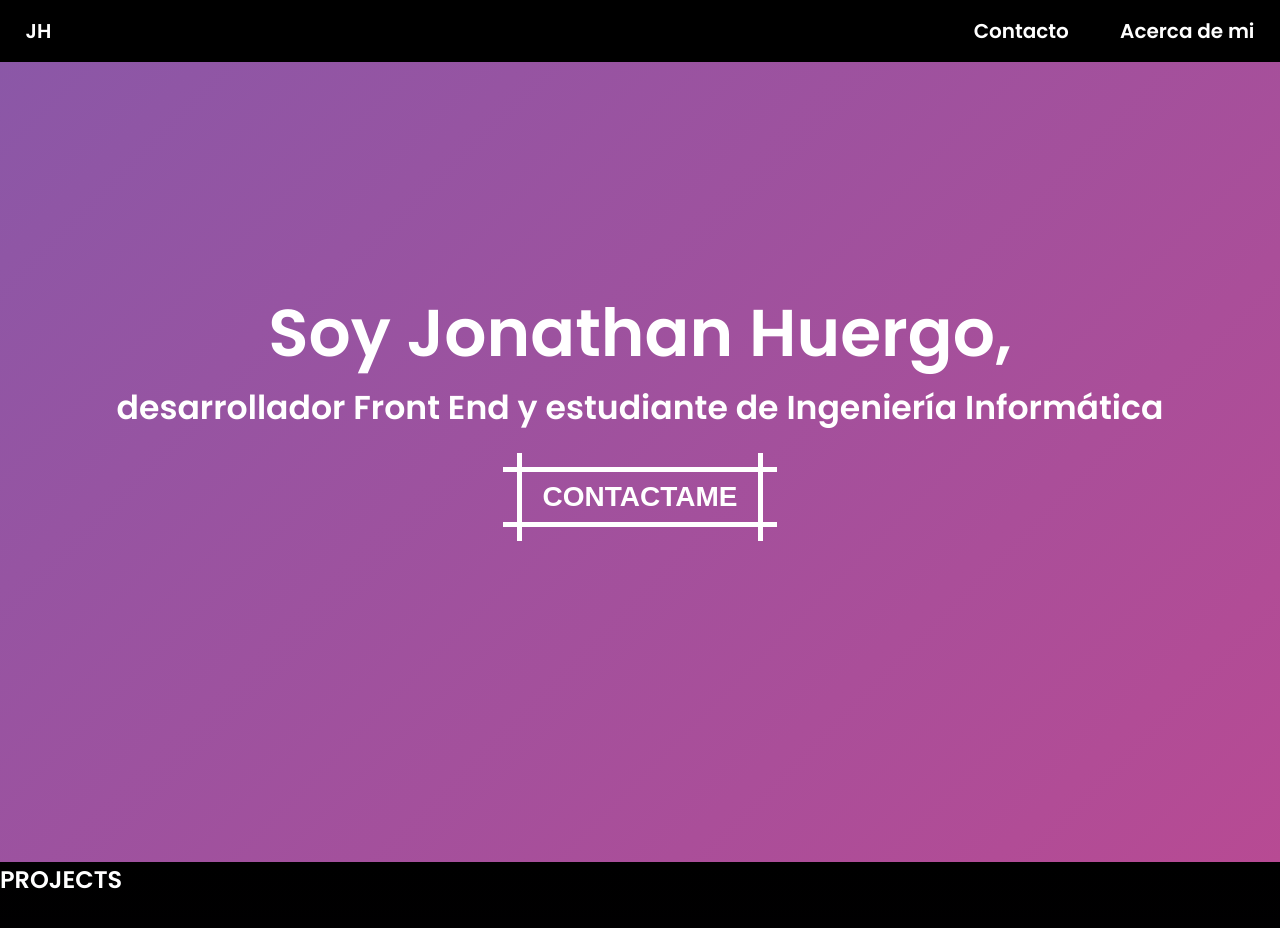
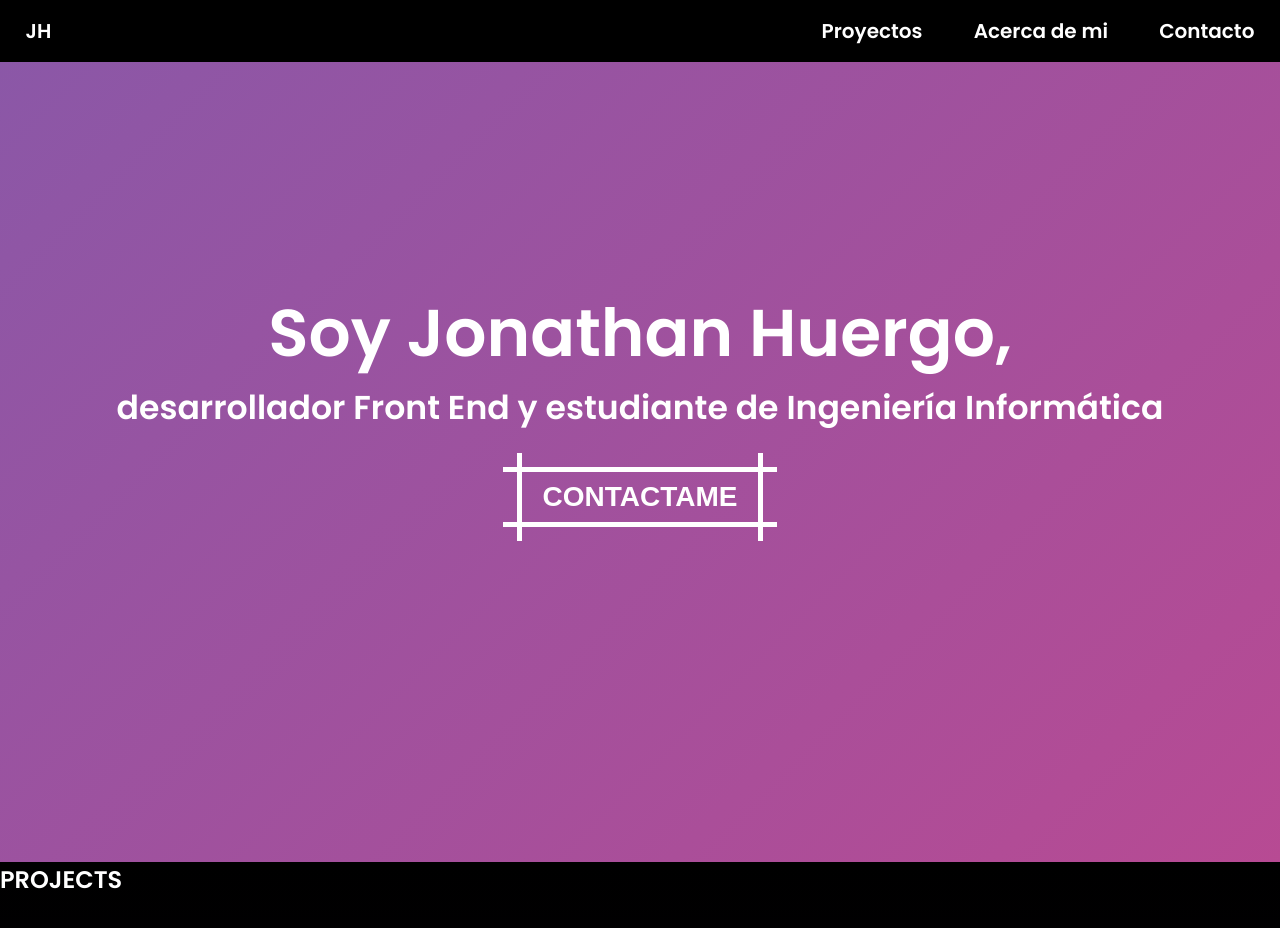
Before and after one commit to JonyHuergo/jhuergo2, a Next.js app: page / in a window 1280 px wide. Shown: the top 928 px of the page. Built offline with nearby package versions, Linux system fonts and the light colour scheme.

Commit message:
Add projects link to navbar

```diff
--- a/components/Navbar.tsx
+++ b/components/Navbar.tsx
@@ -7,8 +7,9 @@ const Navbar = () => {
                 <a href="#home" className="logo">JH</a>
             </div>
             <div className="nav-links">
+                <a href="#contact">Contacto</a>
                 <a href="#about">Acerca de mi</a>
-                <a href="#contact">Contacto</a>
+                <a href="#projects">Proyectos</a>
             </div>
             {/* <a href="javascript:void(0);" className="navbar-icon" onclick="myFunction()">
                 <i className="fa fa-bars"></i>
--- a/styles/globals.css
+++ b/styles/globals.css
@@ -117,10 +117,8 @@ nav a {
 
 .contact-button {
   margin-top: 20px;
-  --b: 5px;
-  /* border thickness */
-  --s: .5em;
-  /* size of the corner */
+  --b: 5px; /* border thickness */
+  --s: .5em; /* size of the corner */
   --color: white;
   padding: calc(.5em + var(--s)) calc(.9em + var(--s));
   color: var(--color);
```
